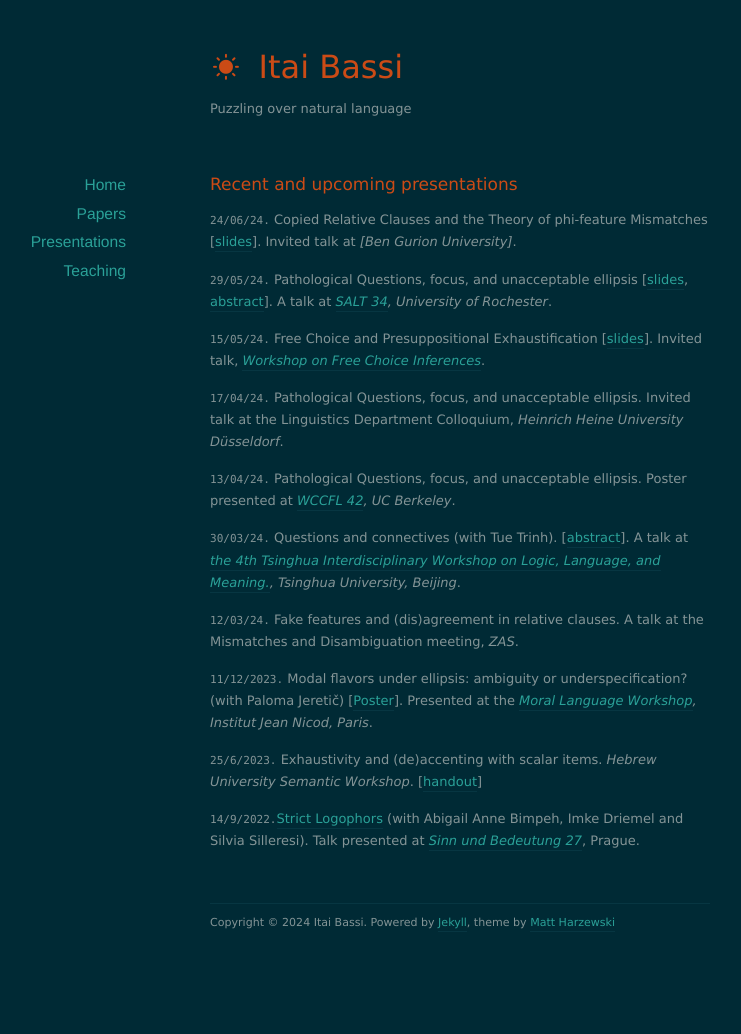
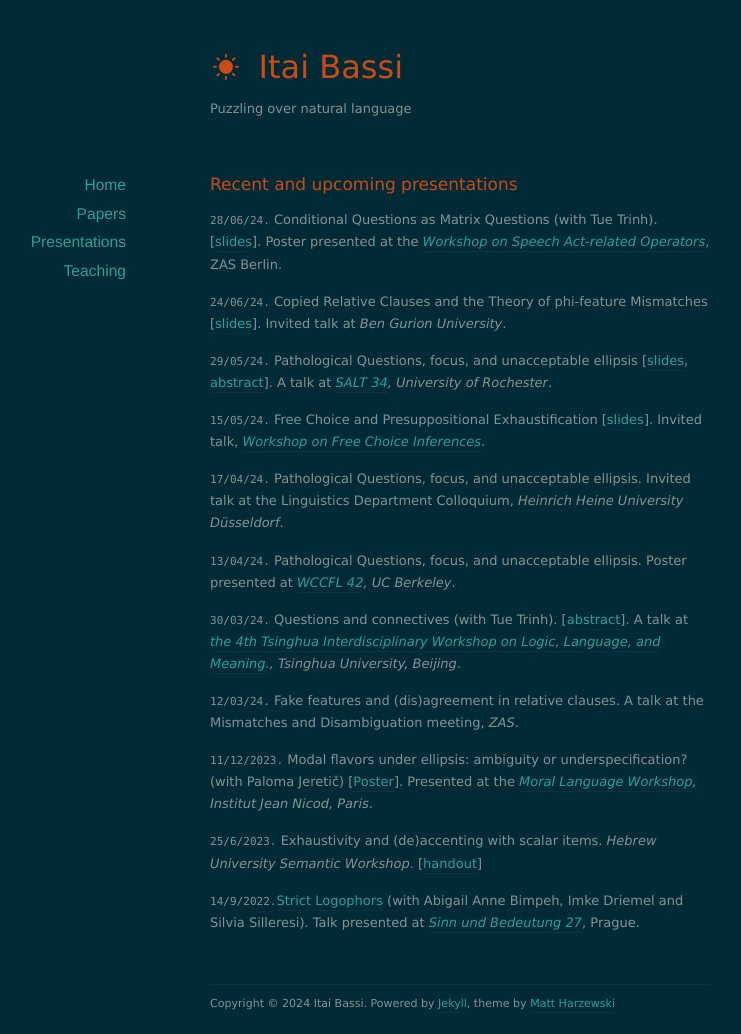
Before and after one commit to itaibassi/itaibassi.github.io, a Jekyll site: the page built from presentations/index.markdown, in a window 1280 px wide. Shown: the whole page, without its empty margins (180-921 px from the left). Built offline with Jekyll 4.4.1, drawn with Linux system fonts in a browser that asks for light colours; nearby versions of some CDN libraries; before the commit the page ends 952 px from its top, so only the background shows below that.

Commit message:
Update index.markdown

```diff
--- a/presentations/index.markdown
+++ b/presentations/index.markdown
@@ -10,9 +10,11 @@ title: Recent Presentations
 # Recent and upcoming presentations
 
 
+`28/06/24.`  Conditional Questions as Matrix Questions (with Tue Trinh).
+ [[slides](https://www.dropbox.com/s/fwhdzr61lu39kjp/BASSI_TRINH_SARO_poster.pdf?dl=0)]. Poster presented at the *[Workshop on Speech Act-related Operators](https://www.leibniz-zas.de/de/das-zas/veranstaltungen/details/events/workshop-on-speech-act-related-operators)*,  ZAS Berlin.
+
 `24/06/24.`  Copied Relative Clauses and the Theory of phi-feature Mismatches
- [[slides](https://www.dropbox.com/scl/fi/iug6z03h3d1kz7jphdug6/Slides_Invited_Talk_BGU.pdf?rlkey=mvoefm3wrt15f66gseaf7q8xm&dl=0)]. Invited talk at *[Ben Gurion University]*.
-
+ [[slides](https://www.dropbox.com/scl/fi/iug6z03h3d1kz7jphdug6/Slides_Invited_Talk_BGU.pdf?rlkey=mvoefm3wrt15f66gseaf7q8xm&dl=0)]. Invited talk at *Ben Gurion University*.
 
 `29/05/24.`  Pathological Questions, focus, and unacceptable ellipsis
 [[slides](https://www.dropbox.com/scl/fi/vu9aqo0ng6a9we8u4nhqp/Bassi_SALT34-Rochester_slides.pdf?rlkey=5vp8v72cocjw5jqxia4int386&dl=0),
```
